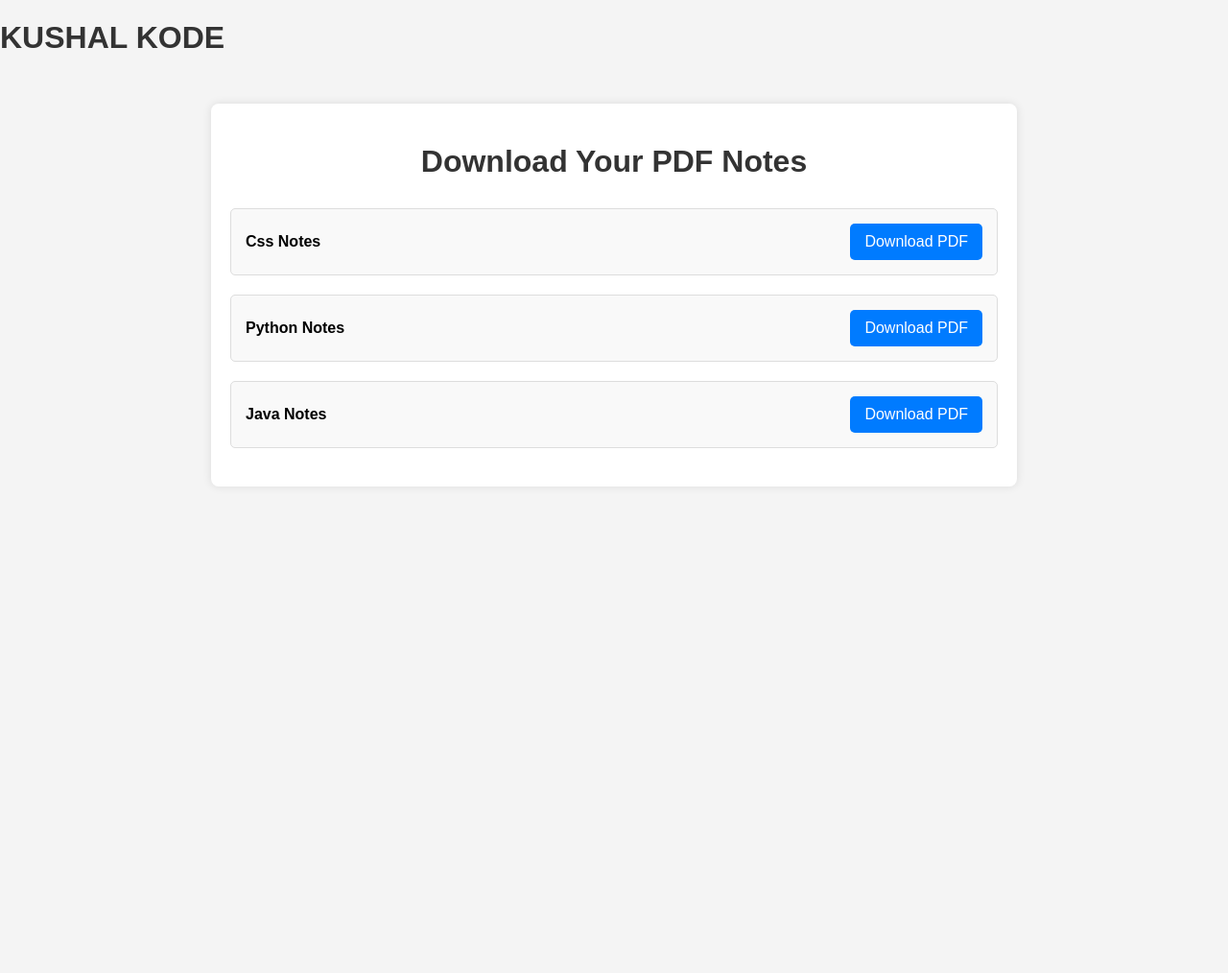
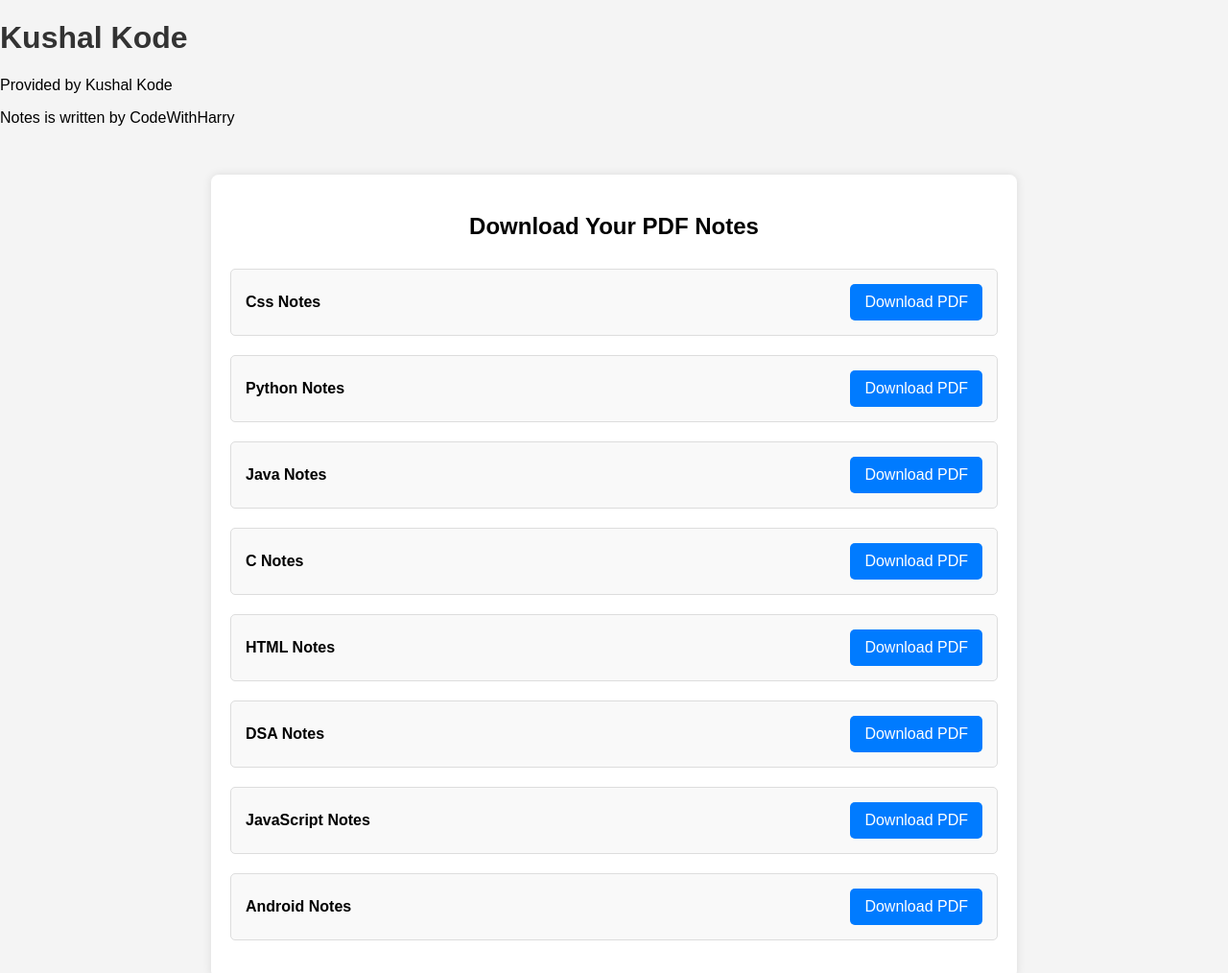
Before and after one commit to KushalKode/kushalkode, a plain HTML site: page kkkkkk/index.html in a window 1280 px wide. Shown: the whole page at 96% size. Before the commit the page ends 800 px from the top, so only its background shows below. Drawn offline with Linux system fonts and the light colour scheme.

Commit message:
Update index.html

```diff
--- a/kkkkkk/index.html
+++ b/kkkkkk/index.html
@@ -7,22 +7,47 @@
     <link rel="stylesheet" href="style.css">
 </head>
 <body>
-    <h1>KUSHAL KODE</h1>
+    <header class="header">
+        <h1 class="site-title">Kushal Kode</h1>
+        <p class="sub-title">Provided by Kushal Kode</p>
+        <p class="note-credit">Notes is written by <span>CodeWithHarry</span></p>
+    </header>
+
     <div class="container">
-        <h1>Download Your PDF Notes</h1>
+        <h2>Download Your PDF Notes</h2>
         <div class="pdf-list">
             <!-- PDF item -->
             <div class="pdf-item">
                 <p>Css Notes</p>
-                <a href="pdfs\CSS notes.pdf" download>Download PDF</a>
+                <a href="pdfs/CSS notes.pdf" download>Download PDF</a>
             </div>
             <div class="pdf-item">
                 <p>Python Notes</p>
-                <a href="pdfs\Python notes.pdf"download>Download PDF</a>
+                <a href="pdfs/Python notes.pdf" download>Download PDF</a>
             </div>
             <div class="pdf-item">
                 <p>Java Notes</p>
-                <a href="pdfs\java notes.pdf" download>Download PDF</a>
+                <a href="pdfs/java notes.pdf" download>Download PDF</a>
+            </div>
+            <div class="pdf-item">
+                <p>C Notes</p>
+                <a href="pdfs/C_Complete_Notes.pdf" download>Download PDF</a>
+            </div>
+            <div class="pdf-item">
+                <p>HTML Notes</p>
+                <a href="pdfs/HTML_Complete_Notes.pdf" download>Download PDF</a>
+            </div>
+            <div class="pdf-item">
+                <p>DSA Notes</p>
+                <a href="pdfs/DSA_CompleteNotes.pdf" download>Download PDF</a>
+            </div>
+            <div class="pdf-item">
+                <p>JavaScript Notes</p>
+                <a href="pdfs/JS_Chapterwise_Notes.pdf" download>Download PDF</a>
+            </div>
+            <div class="pdf-item">
+                <p>Android Notes</p>
+                <a href="pdfs/Android_CompleteNotes.pdf" download>Download PDF</a>
             </div>
         </div>
     </div>
```
